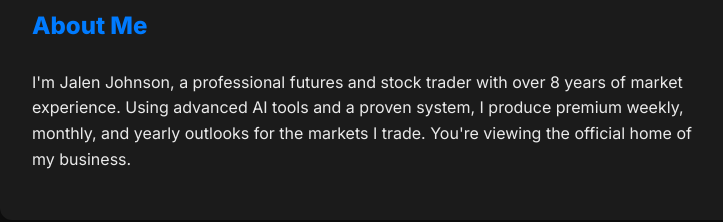
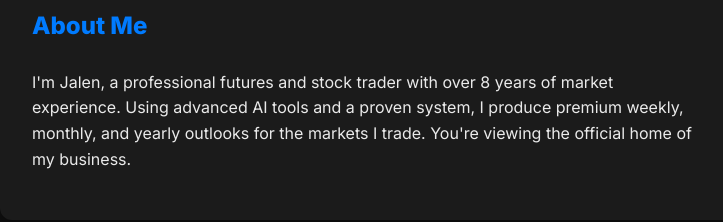
Before and after one commit to JalenTrades/jalentrades-site, a plain HTML site: page index.html in a window 1280 px wide. Shown: the part 292-514 px from the top of the page, without its empty margins (272-995 px from the left). Drawn offline with Linux system fonts and the light colour scheme.

Commit message:
Add files via upload

```diff
--- a/index.html
+++ b/index.html
@@ -126,7 +126,7 @@
   <main>
     <section>
       <h3>About Me</h3>
-      <p>I'm Jalen Johnson, a professional futures and stock trader with over 8 years of market experience. Using advanced AI tools and a proven system, I produce premium weekly, monthly, and yearly outlooks for the markets I trade. You're viewing the official home of my business.</p>
+      <p>I'm Jalen, a professional futures and stock trader with over 8 years of market experience. Using advanced AI tools and a proven system, I produce premium weekly, monthly, and yearly outlooks for the markets I trade. You're viewing the official home of my business.</p>
     </section>
 
     <section>
```
